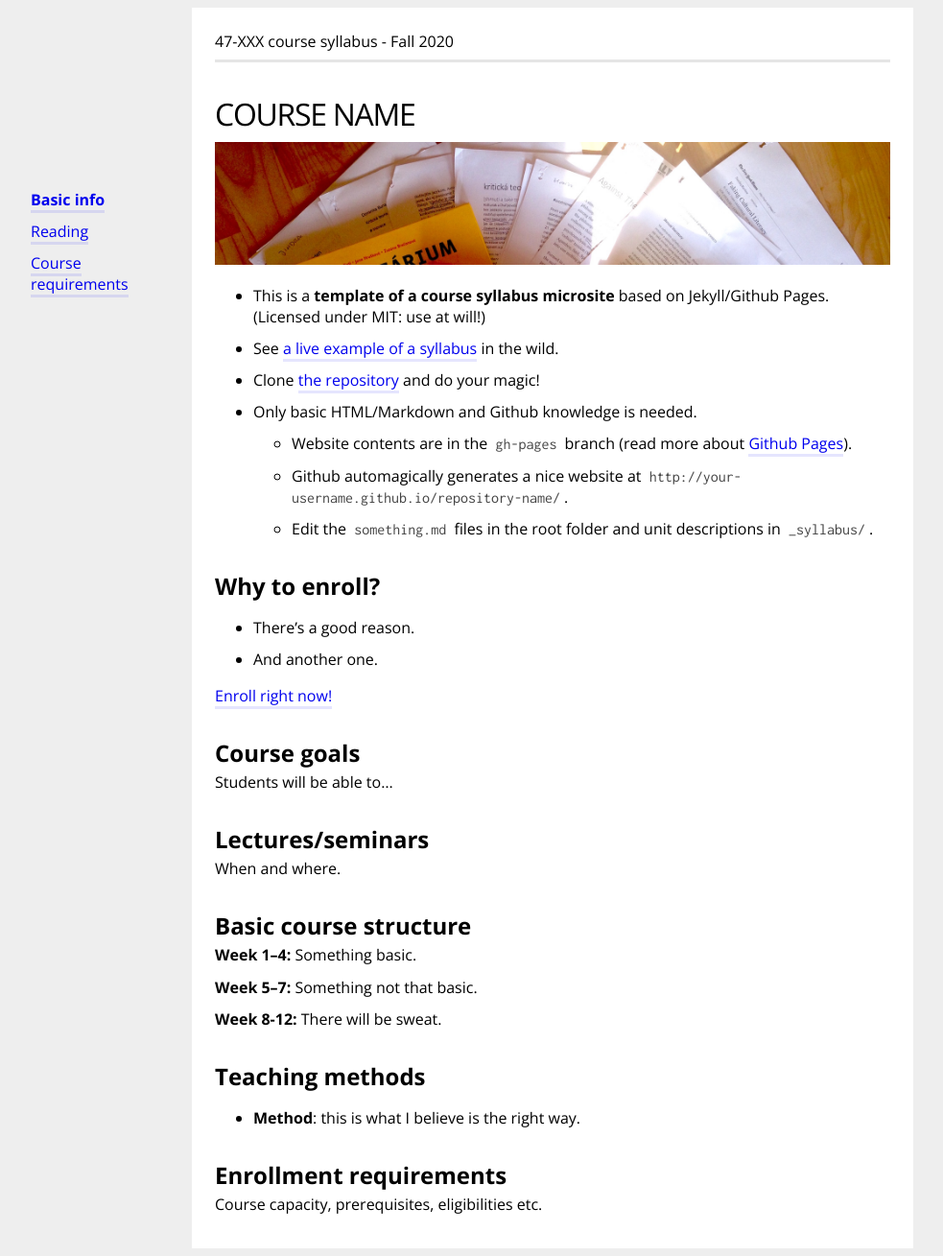
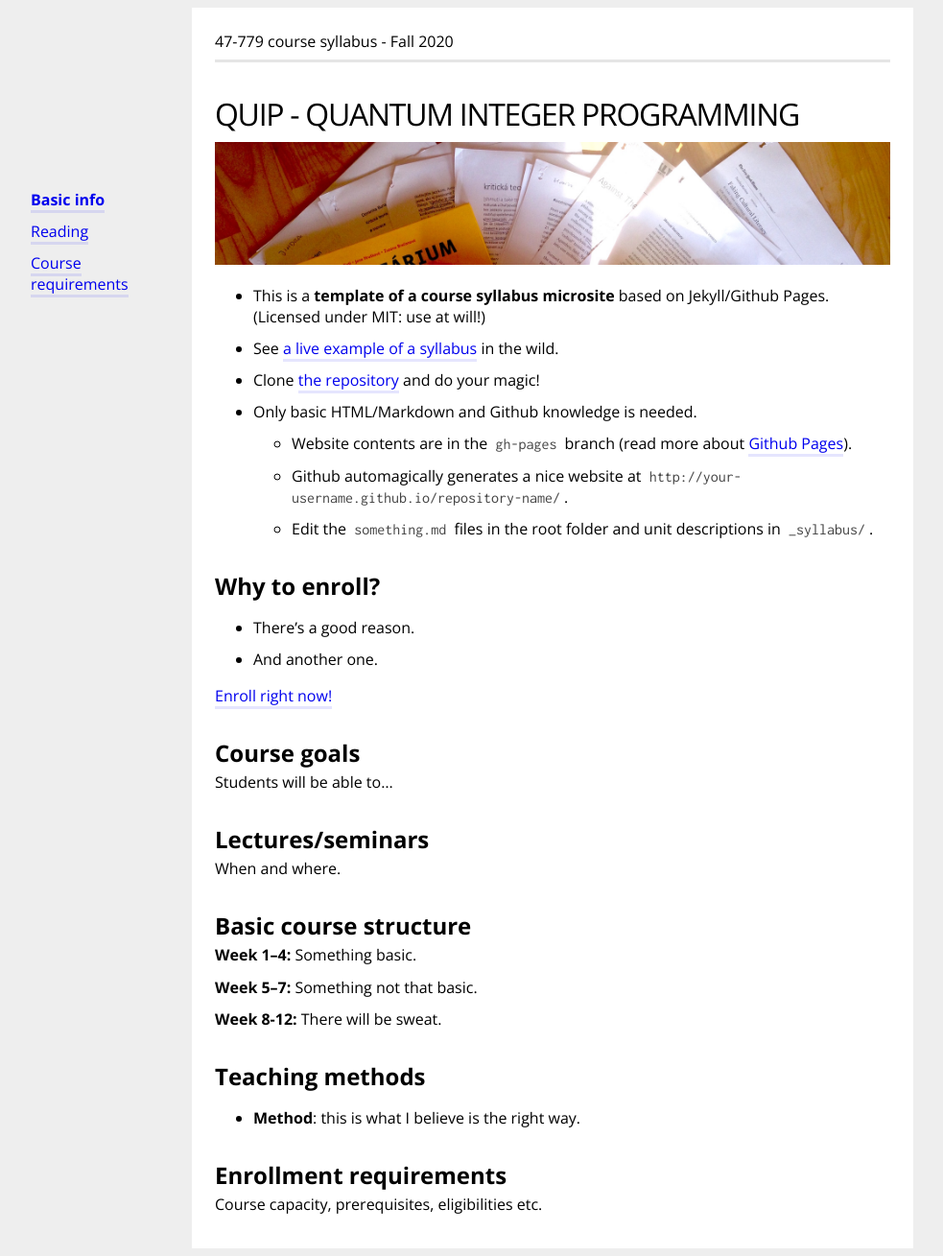
Before and after one commit to bernalde/QuIP, a Jekyll site: the page built from index.md, in a window 1280 px wide. Shown: the whole page at 96% size, without its empty margins (64-1047 px from the left). Built offline with Jekyll 4.4.1, drawn with Linux system fonts in a browser that asks for light colours.

Commit message:
Update _config.yml

```diff
--- a/_config.yml
+++ b/_config.yml
@@ -1,10 +1,10 @@
 # configuration
 # fill in the course details
 
-courseName: Course name
+courseName: QuIP - Quantum Integer Programming
 
 # small title that is at the top of every page
-subtitle: 47-XXX course syllabus - Fall 2020
+subtitle: 47-779 course syllabus - Fall 2020
 
 # baseurl is the same as the name of the repository
 baseurl: /QuIP
@@ -14,6 +14,9 @@ docsUrl: ""
 
 # url where the student's grading info is kept
 gradingUrl: ""
+
+# url where the Github repository is
+repoUrl: "https://github.com/bernalde/QuIP"
 
 
 # change only if you know what you are doing
```
